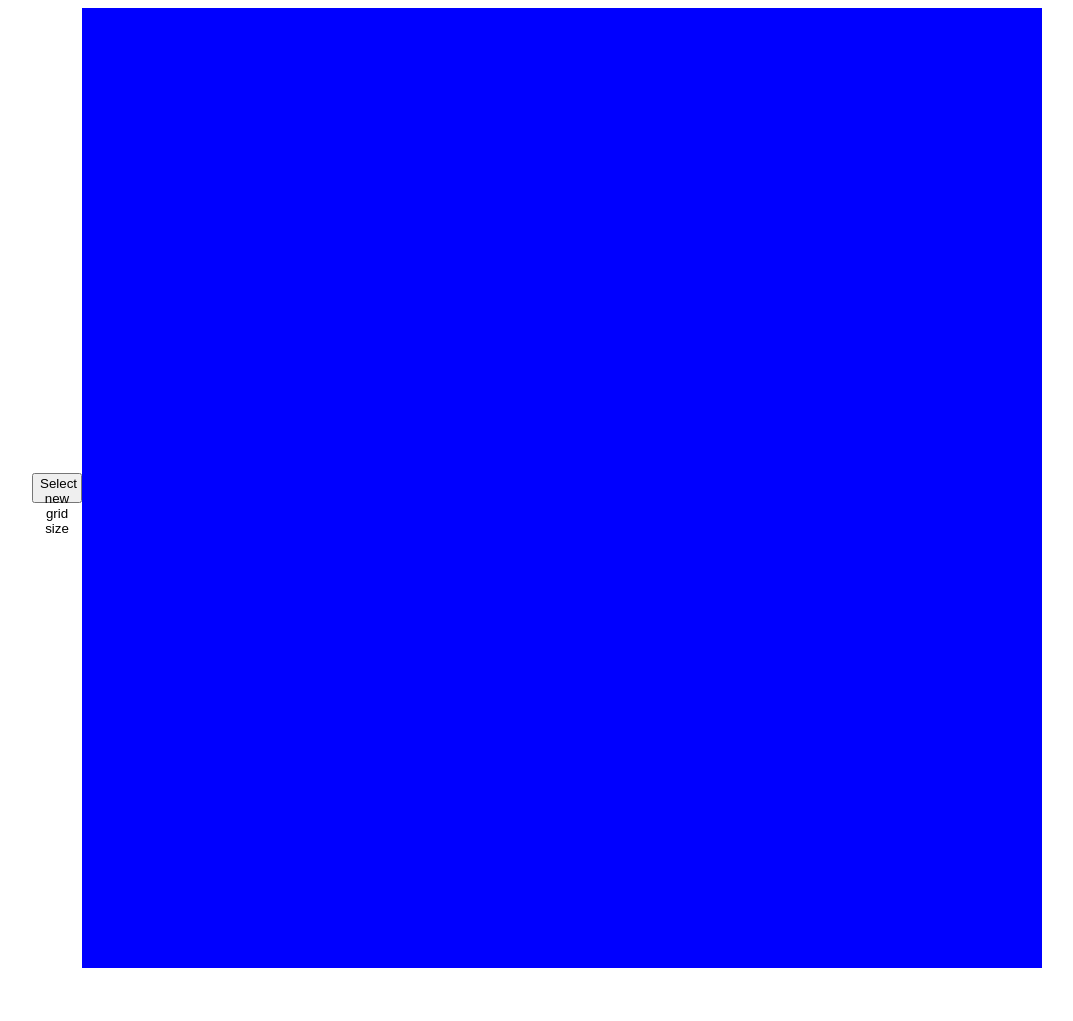
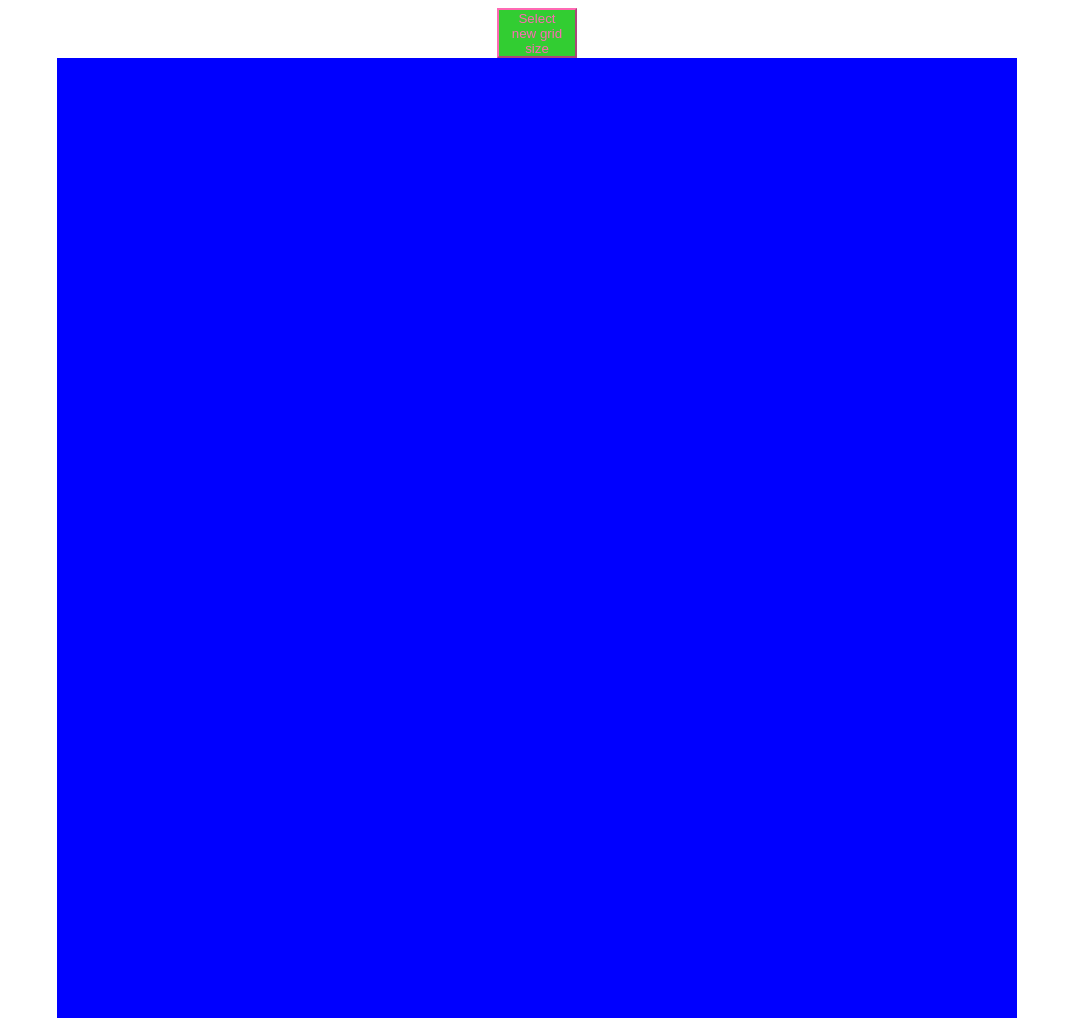
Before and after one commit to ezsnack/etch-a-sketch, a plain HTML site: page index.html in a window 1280 px wide. Shown: the whole page, without its empty margins (103-1176 px from the left). Before the commit the page ends 976 px from the top, so only its background shows below. Drawn offline with Linux system fonts and the light colour scheme.

Commit message:
Adjust button placement and style

```diff
--- a/style.css
+++ b/style.css
@@ -1,12 +1,16 @@
 body {
   display: flex;
+  flex-direction: column;
   justify-content: center;
   align-items: center;
 }
 
 button {
-  width: 50px;
-  height: 30px;
+  width: 80px;
+  height: 50px;
+  color: hotpink;
+  background-color: limegreen;
+  border-color: hotpink;
 }
 
 .grid-container {
@@ -26,6 +30,5 @@ button {
 .cell {
   margin: 0;
   padding: 0;
-  /* border: 1px solid black; */
   background-color: blue;
 }
```
